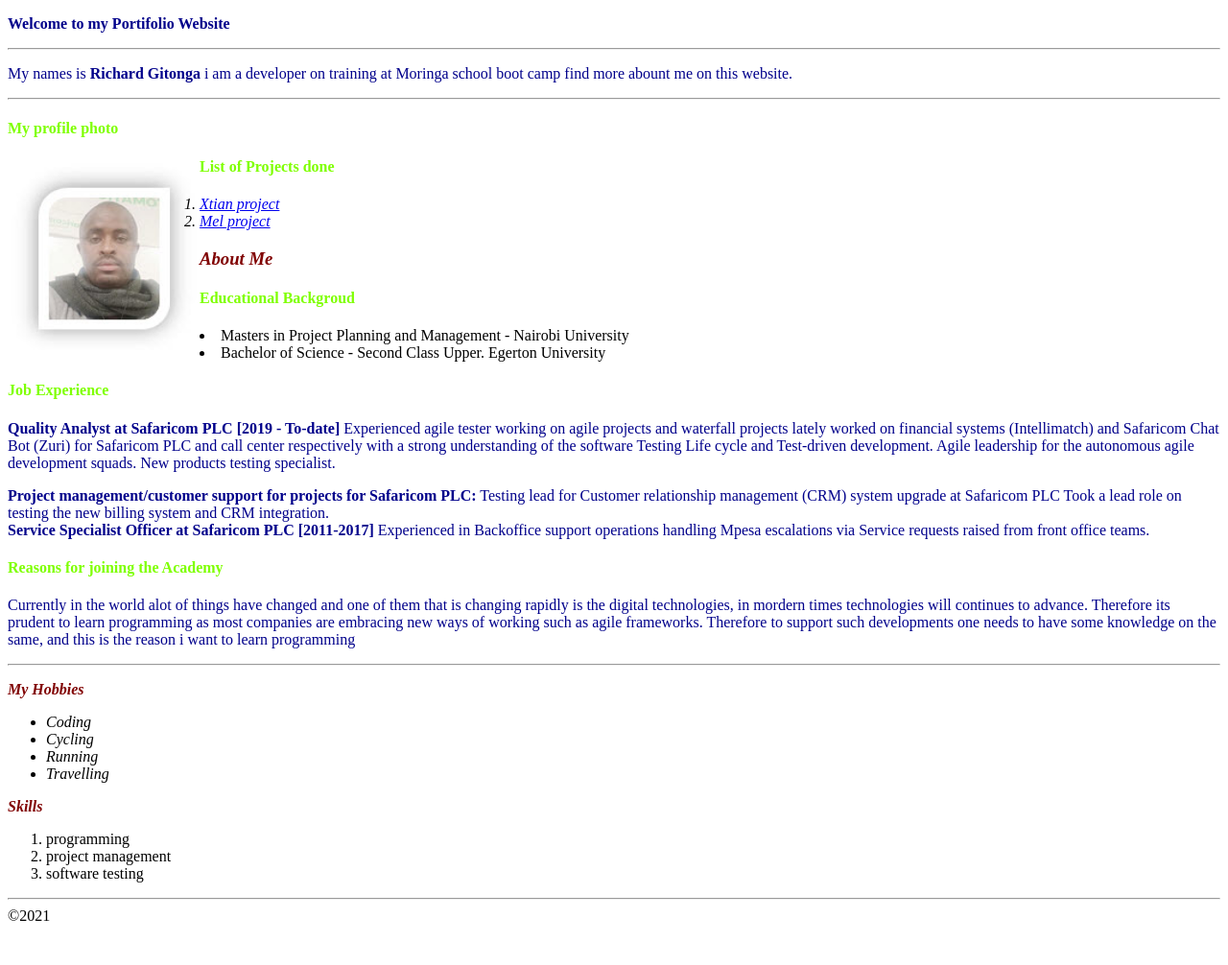
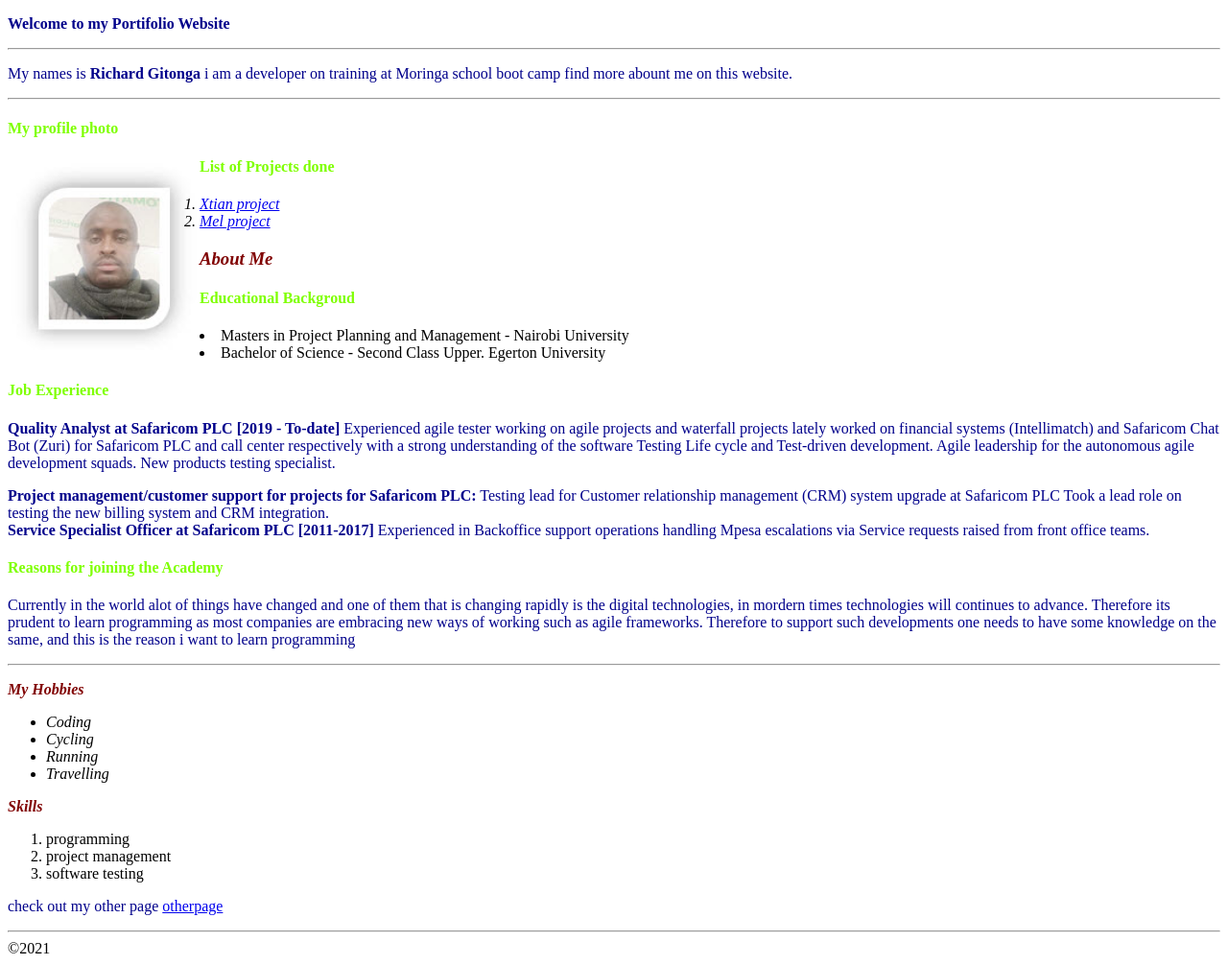
Before and after one commit to rmwirabua/IndependentProject1, a plain HTML site: page index.html in a window 1280 px wide. Shown: the whole page at 96% size. Before the commit the page ends 972 px from the top, so only its background shows below. Drawn offline with Linux system fonts and the light colour scheme.

Commit message:
new updated

```diff
--- a/index.html
+++ b/index.html
@@ -60,6 +60,7 @@
          <li>software testing</li>
        </ol>
      </div>
+     <p>check out my other page <a href=index2.html>otherpage</a></p>
      <hr>
       ©2021
   </body>
```
